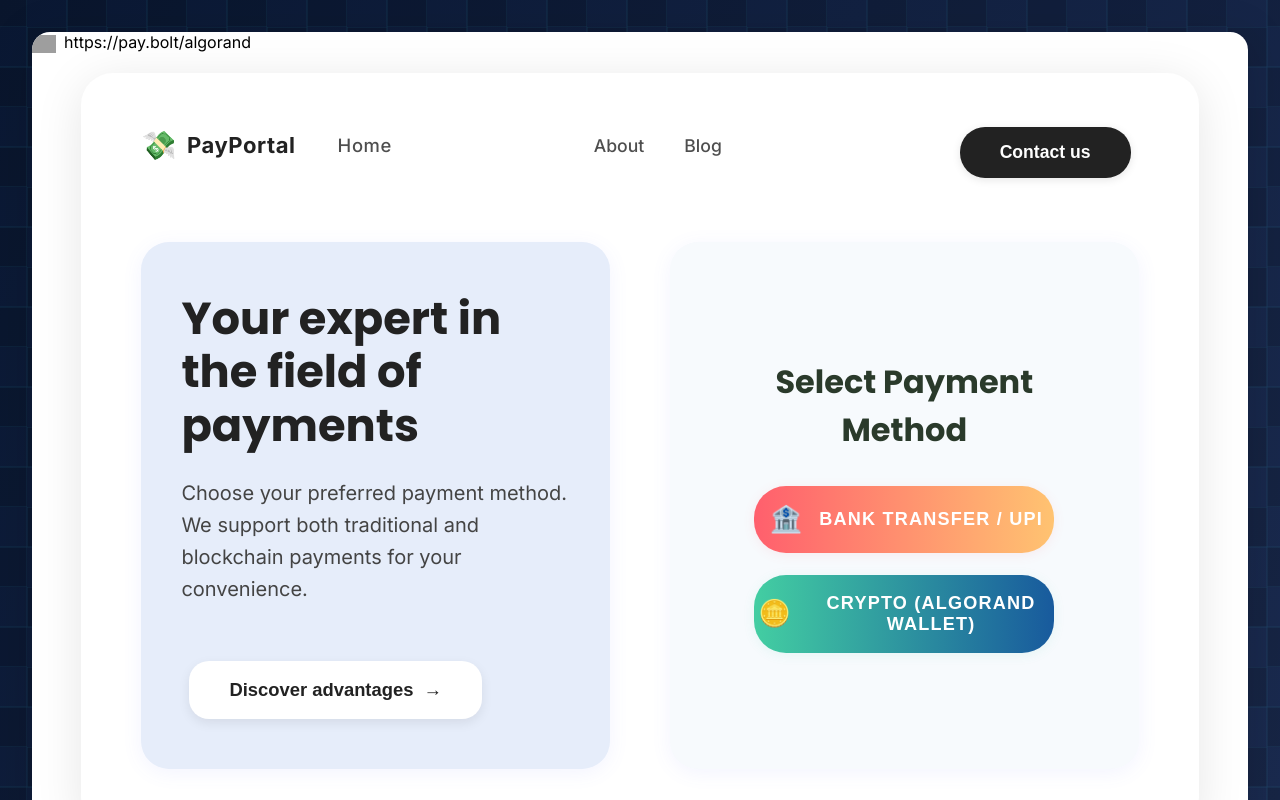
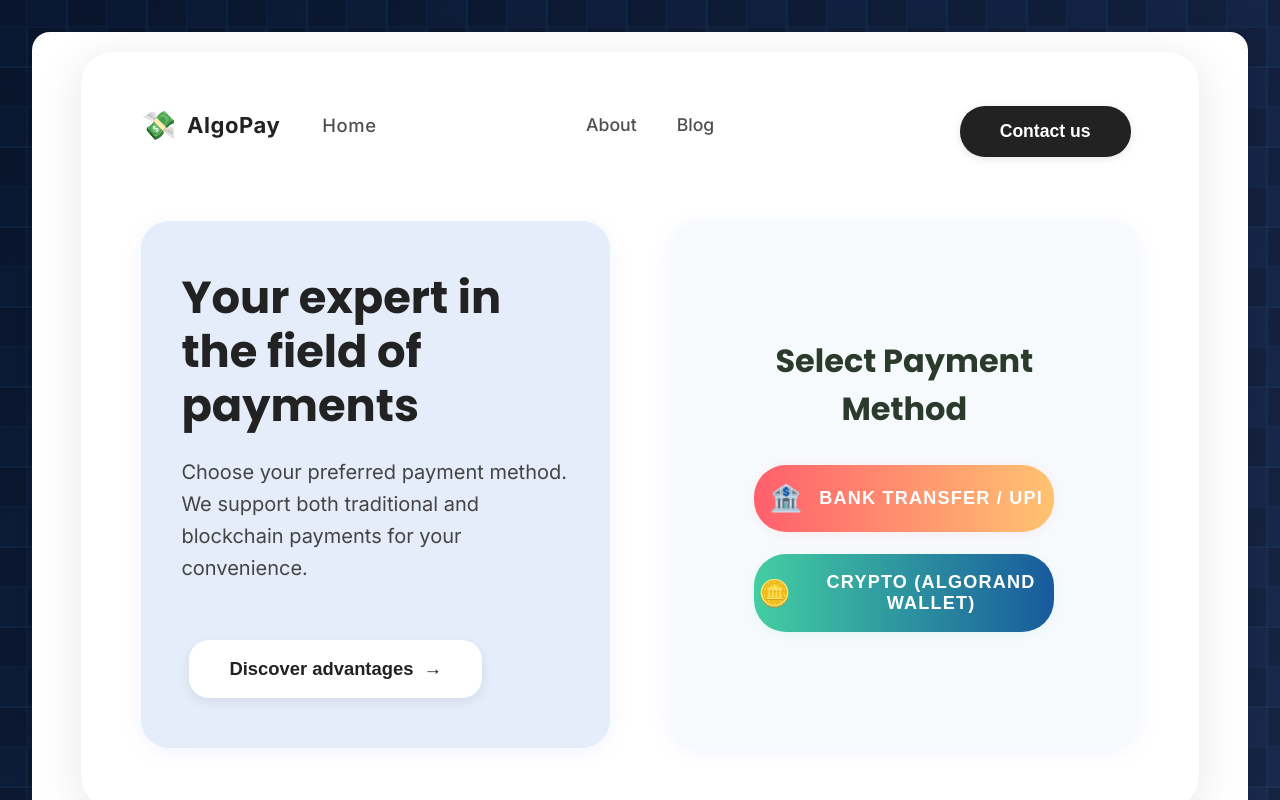
Before and after one commit to Suryadeepsinh-Jadeja/payments_algorand, a React (Vite) app: page / in a window 1280 px wide. Built offline with nearby package versions, Linux system fonts and the light colour scheme; grey boxes are pictures that could not be loaded; what algosdk would draw is missing.

Commit message:
Branding: Change PayPortal to AlgoPay in title and topbar

```diff
--- a/index.html
+++ b/index.html
@@ -6,7 +6,7 @@
     <link rel="preconnect" href="https://fonts.googleapis.com">
     <link rel="preconnect" href="https://fonts.gstatic.com" crossorigin>
     <link href="https://fonts.googleapis.com/css2?family=Inter:wght@400;500;600;700&family=Poppins:wght@400;600;700&display=swap" rel="stylesheet">
-    <title>PayPortal</title>
+    <title>AlgoPay</title>
     <style>
 * {
   margin: 0;
--- a/src/BrowserFrame.jsx
+++ b/src/BrowserFrame.jsx
@@ -7,10 +7,6 @@ const BrowserFrame = ({ children }) => (
         <span className="browser-dot red"></span>
         <span className="browser-dot yellow"></span>
         <span className="browser-dot green"></span>
-        <div className="browser-address">
-          <img src="https://cryptologos.cc/logos/algorand-algo-logo.png" alt="algo" style={{height:18,verticalAlign:'middle',marginRight:8}} />
-          https://pay.bolt/algorand
-        </div>
       </div>
       <div className="browser-content">
         {children}
--- a/src/main.jsx
+++ b/src/main.jsx
@@ -10,7 +10,7 @@ const TopBar = () => (
   <div className="topbar">
     <div className="topbar-logo">
       <span style={{fontSize: 28, marginRight: 10}}>💸</span>
-      <span style={{fontWeight: 700, fontSize: 22, marginRight: 18}}>PayPortal</span>
+      <span style={{fontWeight: 700, fontSize: 22, marginRight: 18}}>AlgoPay</span>
       <a href="#" className="topbar-home-link">Home</a>
     </div>
     <nav className="topbar-nav">
```
Also changed, not shown: src/index.css (+6 -1 lines).
